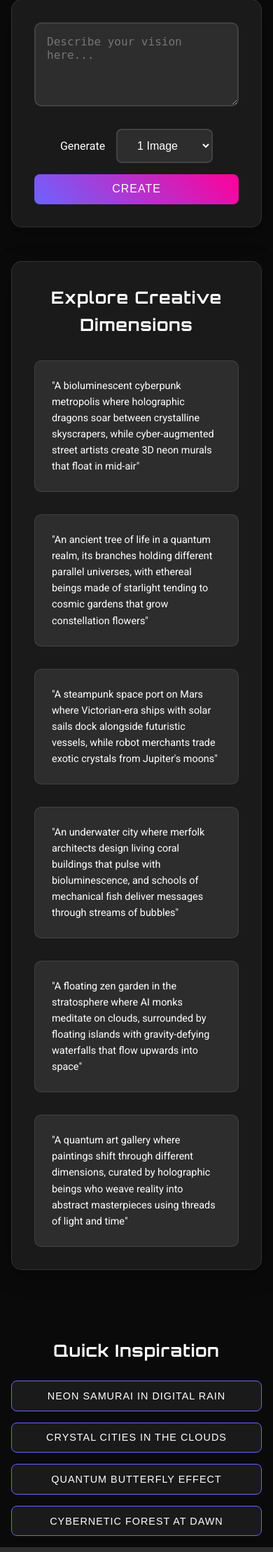
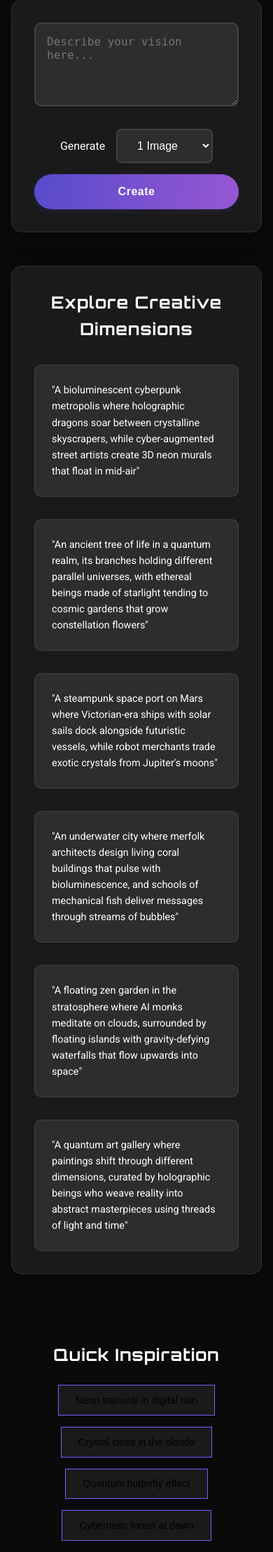
Before and after one commit to deepak-lenka/NeuralVision, a Flask app: page / in a window 390 px wide. Shown: the part 198-2416 px from the top of the page at 70% size. Run offline with Flask 3, Linux system fonts and the light colour scheme; parts of the project's set-up code (start-up, migrations or seed data) failed here and were passed over.

Commit message:
Modernized create button design
- Removed plus icon for cleaner look
- Added elegant purple gradient background
- Improved hover and click animations
- Enhanced loading state transitions
- Better mobile responsiveness

```diff
--- a/static/css/style.css
+++ b/static/css/style.css
@@ -116,25 +116,100 @@
     border-color: var(--primary);
 }
 
-button {
-    padding: 0.8rem 2rem;
-    background: linear-gradient(45deg, var(--primary), var(--accent));
-    color: var(--text);
+#generate-btn {
+    background: linear-gradient(98.63deg, #574bcd 0%, #9857d3 100%);
+    color: white;
     border: none;
-    border-radius: 8px;
-    font-size: 1rem;
+    padding: 14px 32px;
+    border-radius: 100px;
+    font-size: 16px;
+    font-weight: 600;
     cursor: pointer;
-    transition: all 0.3s ease;
-    text-transform: uppercase;
-    letter-spacing: 1px;
-    font-weight: 500;
+    transition: all 0.4s cubic-bezier(0.23, 1, 0.32, 1);
     position: relative;
     overflow: hidden;
+    box-shadow: 0 2px 10px rgba(87, 75, 205, 0.2);
+    letter-spacing: 0.5px;
+    text-transform: none;
 }
 
-button:hover {
+#generate-btn::before {
+    content: '';
+    position: absolute;
+    top: 0;
+    left: 0;
+    width: 100%;
+    height: 100%;
+    background: linear-gradient(98.63deg, #9857d3 0%, #574bcd 100%);
+    opacity: 0;
+    transition: opacity 0.4s ease;
+}
+
+#generate-btn:hover {
     transform: translateY(-2px);
-    box-shadow: 0 5px 15px rgba(108, 99, 255, 0.3);
+    box-shadow: 0 10px 20px rgba(87, 75, 205, 0.3);
+}
+
+#generate-btn:hover::before {
+    opacity: 1;
+}
+
+#generate-btn:active {
+    transform: translateY(1px);
+}
+
+#generate-btn .btn-text {
+    position: relative;
+    z-index: 1;
+    transition: all 0.3s ease;
+}
+
+#generate-btn.loading {
+    background: #574bcd;
+    pointer-events: none;
+    box-shadow: none;
+}
+
+#generate-btn.loading .btn-text {
+    opacity: 0;
+}
+
+.loader {
+    display: none;
+    position: absolute;
+    left: 50%;
+    top: 50%;
+    width: 20px;
+    height: 20px;
+    margin-left: -10px;
+    margin-top: -10px;
+    border: 2px solid rgba(255, 255, 255, 0.3);
+    border-top-color: white;
+    border-radius: 50%;
+    animation: loader-spin 0.8s linear infinite;
+}
+
+#generate-btn.loading .loader {
+    display: block;
+}
+
+@keyframes loader-spin {
+    to {
+        transform: rotate(360deg);
+    }
+}
+
+@media (hover: hover) {
+    #generate-btn:hover {
+        background-position: 100% 0;
+    }
+}
+
+@media (max-width: 768px) {
+    #generate-btn {
+        width: 100%;
+        padding: 16px 24px;
+    }
 }
 
 .creative-prompts {
@@ -297,33 +372,6 @@
     transform: translateY(-2px);
 }
 
-/* Loading animation */
-@keyframes spin {
-    to { transform: rotate(360deg); }
-}
-
-.loader {
-    display: none;
-    width: 20px;
-    height: 20px;
-    border: 2px solid var(--text);
-    border-top-color: transparent;
-    border-radius: 50%;
-    animation: spin 1s linear infinite;
-    position: absolute;
-    top: 50%;
-    left: 50%;
-    transform: translate(-50%, -50%);
-}
-
-.loading .btn-text {
-    visibility: hidden;
-}
-
-.loading .loader {
-    display: block;
-}
-
 @media (max-width: 768px) {
     .container {
         padding: 1rem;
@@ -337,8 +385,9 @@
         flex-direction: column;
     }
 
-    button {
+    #generate-btn {
         width: 100%;
+        padding: 16px 24px;
     }
 
     .prompt-grid {
```
